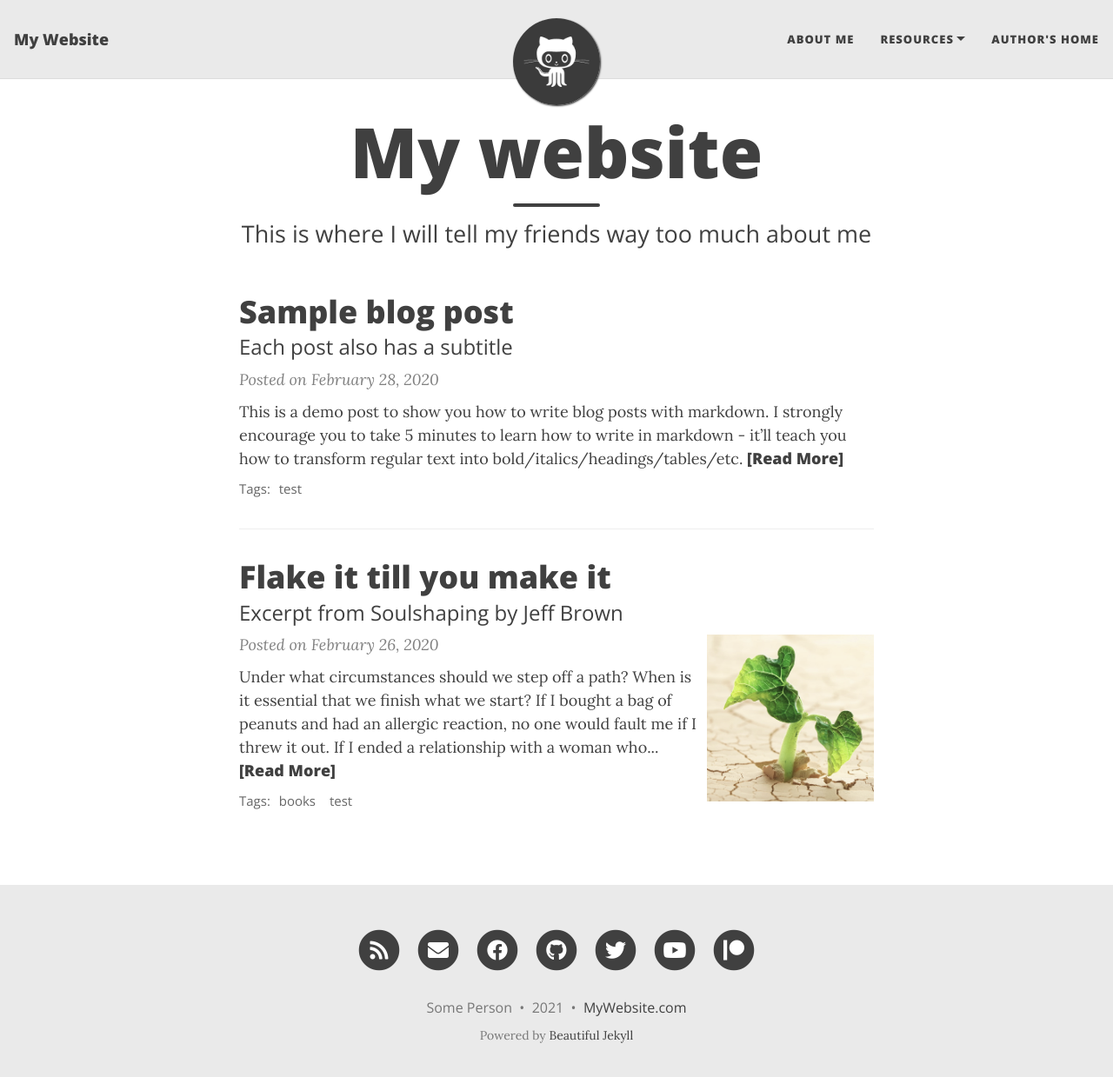
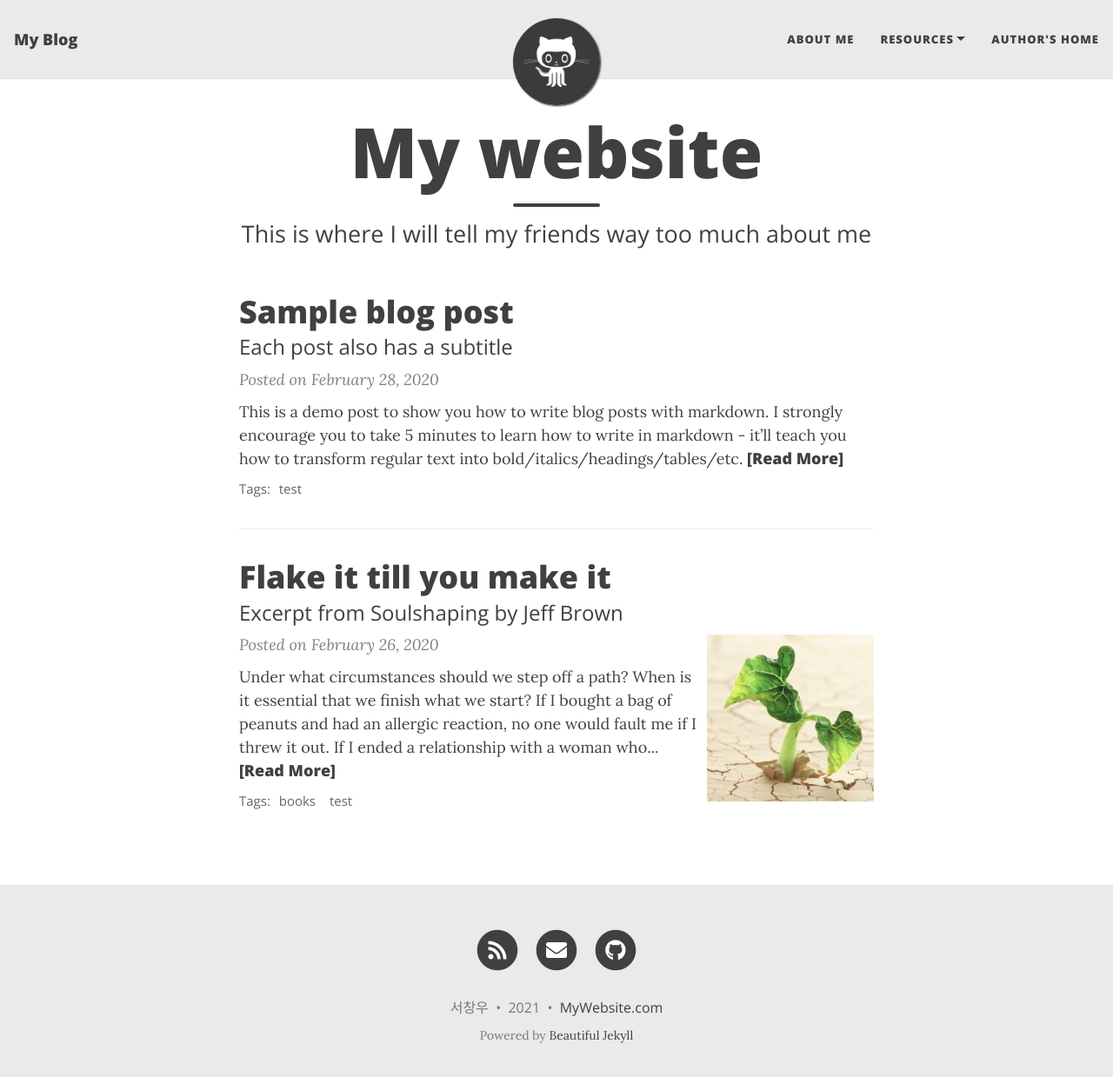
Before and after one commit to scw3812/scw3812.github.io, a Jekyll site: the page built from index.html, in a window 1280 px wide and 1252 px high. Shown: the top 1239 px of the window at 87% size. Built offline with Jekyll 4.4.1, drawn with Linux system fonts in a browser that asks for light colours; nearby versions of some CDN libraries; the list of posts is cut into pages by our own code.

Commit message:
Update _config.yml

```diff
--- a/_config.yml
+++ b/_config.yml
@@ -6,10 +6,10 @@
 # --- Required options --- #
 
 # Name of website
-title: My Website
+title: My Blog
 
 # Your name to show in the footer
-author: Some Person
+author: 서창우
 
 # --- List of links in the navigation bar --- #
 
@@ -40,11 +40,11 @@ round-avatar: true
 # Uncomment the links you want to show and add your information to each one.
 social-network-links:
   email: "someone@example.com"
-  facebook: deanattali
+#  facebook: deanattali
   github: daattali
-  twitter: daattali
-  patreon: DeanAttali
-  youtube: c/daattali
+#  twitter: daattali
+#  patreon: DeanAttali
+#  youtube: c/daattali
 #  reddit: yourname
 #  linkedin: daattali
 #  xing: yourname
```
